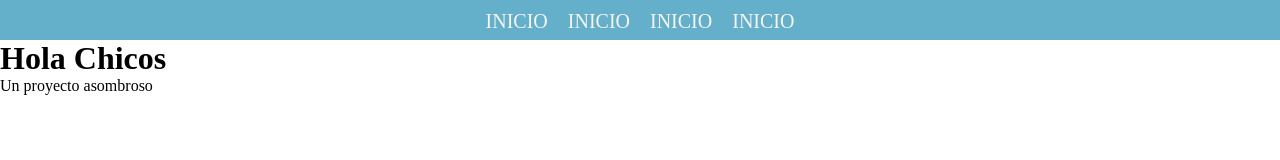
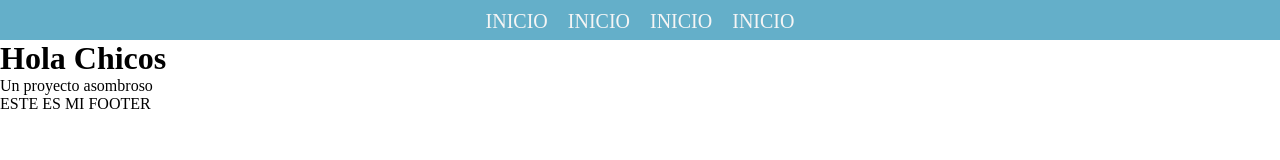
Before and after one commit to Nalmadapaz/prueba-nav, a plain HTML site: page index.html in a window 1280 px wide. Drawn offline with Linux system fonts and the light colour scheme.

Commit message:
aplicamos footer

```diff
--- a/index.html
+++ b/index.html
@@ -24,5 +24,8 @@
             <p>Un proyecto asombroso</p>
         </section>
     </main>
+    <footer>
+        <p>ESTE ES MI FOOTER</p>
+    </footer>
 </body>
 </html>
```
Also changed, not shown: 2 other files.
